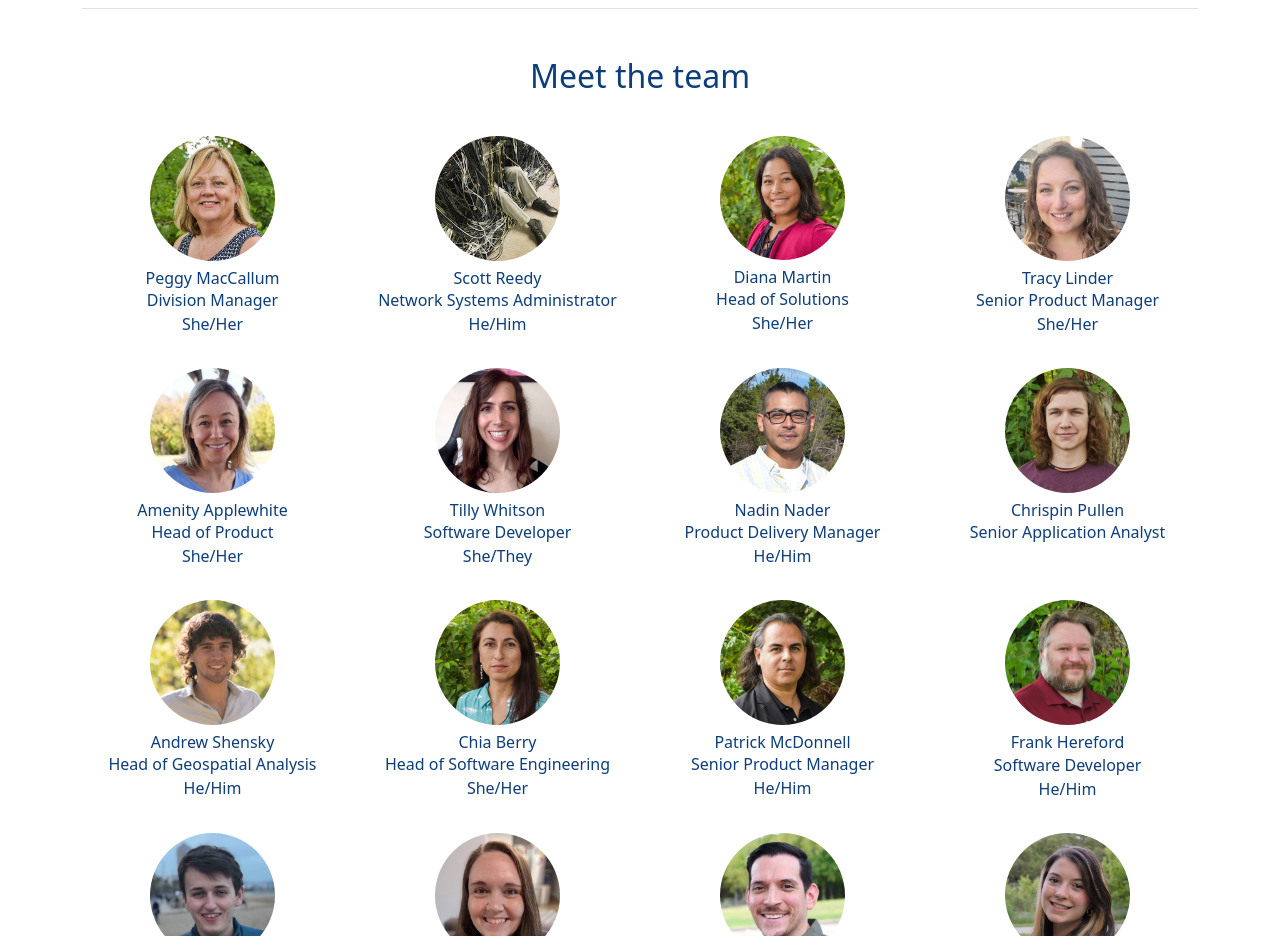
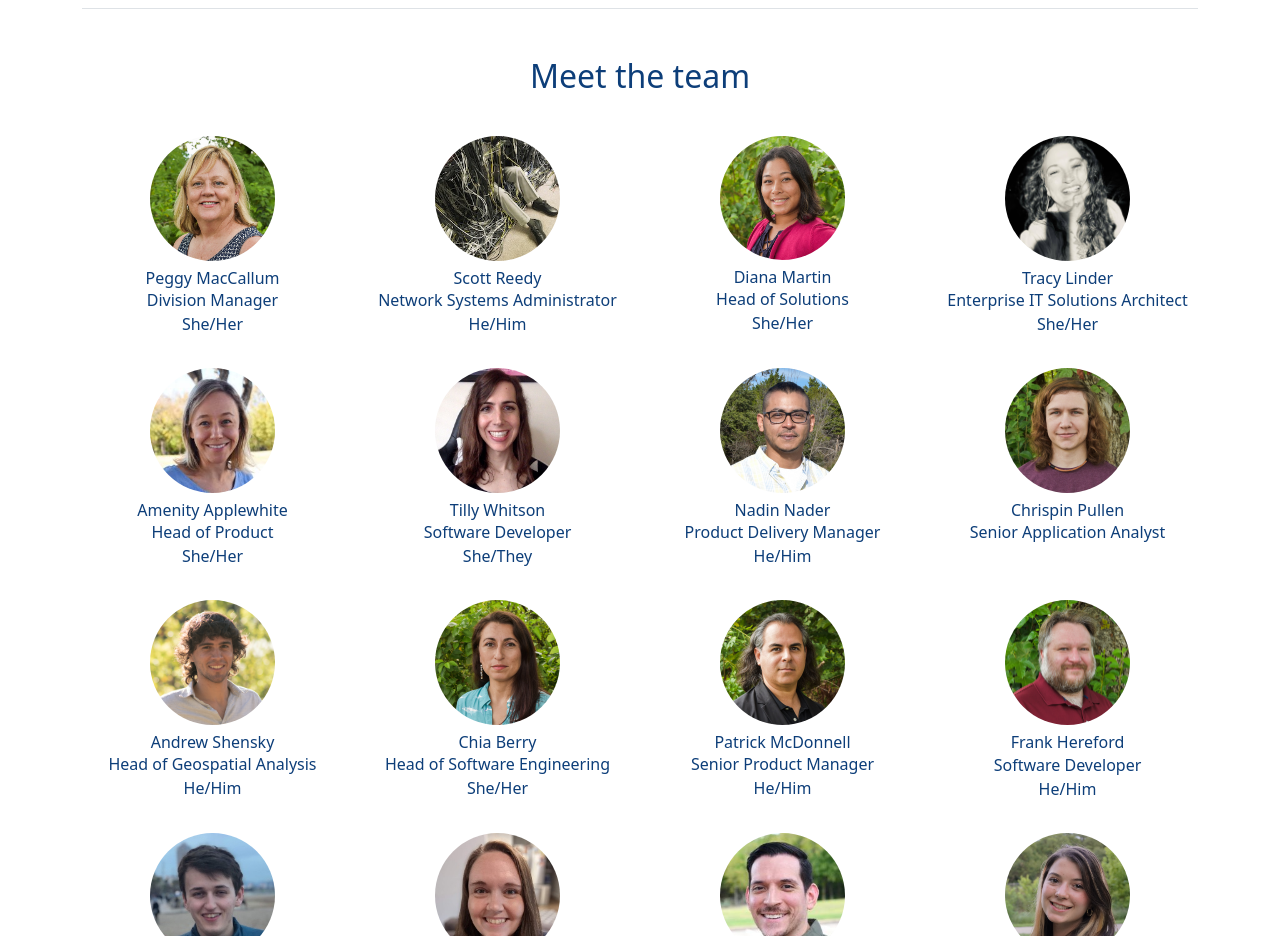
Before and after one commit to cityofaustin/atd-product, a Next.js app: page /about in a window 1280 px wide. Shown: the part 1000-1936 px from the top of the page. Built offline with nearby package versions, Linux system fonts and the light colour scheme; no server answers.

Commit message:
Update Tracy's title and photograph

```diff
--- a/pages/about/index.js
+++ b/pages/about/index.js
@@ -33,9 +33,9 @@ const TEAM_MEMBERS = [
   },
   {
     name: "Tracy Linder",
-    title: "Senior Product Manager",
+    title: "Enterprise IT Solutions Architect",
     pronouns: "She/Her",
-    src: "assets/headshots/tracy_linder.jpg",
+    src: "assets/headshots/tracy_linder.png",
   },
   {
     name: "Amenity Applewhite",
@@ -173,19 +173,19 @@ const TEAM_MEMBERS = [
     name: "David Gimnich",
     title: "IT Business Systems Analyst Sr.",
     pronouns: "He/Him",
-    src: "assets/headshots/david_gimnich.png"
+    src: "assets/headshots/david_gimnich.png",
   },
   {
     name: "William Graves",
     title: "Geospatial Analyst",
     pronouns: "He/Him",
-    src: "assets/headshots/william_graves.jpg"
+    src: "assets/headshots/william_graves.jpg",
   },
   {
     name: "Grant Statton",
     title: "GIS Analyst",
     pronouns: "He/Him",
-    src: "assets/headshots/grant_statton.jpg"
+    src: "assets/headshots/grant_statton.jpg",
   },
   {
     name: "Craig Jacobs",
@@ -203,13 +203,13 @@ const TEAM_MEMBERS = [
     name: "Ulfath Mir",
     title: "Business Systems Analyst",
     pronouns: "She/Her",
-    src: "assets/headshots/ulfath_mir.jpg"
+    src: "assets/headshots/ulfath_mir.jpg",
   },
   {
     name: "Ganesh Kamarapu",
     title: "Maximo Report Developer",
     pronouns: "He/Him",
-    src: "assets/headshots/ganesh_kamarapu.jpg"
+    src: "assets/headshots/ganesh_kamarapu.jpg",
   },
   {
     name: "Stephanie Moorer",
@@ -328,7 +328,7 @@ const TEAM_MEMBER_ALUMNI = [
     pronouns: "She/Her",
     src: "assets/headshots/Olivia_Luk.jpg",
   },
-    {
+  {
     name: "Arkadeep Bandyopadhyay",
     title: "Data Science Fellow",
     pronouns: "He/Him",
@@ -375,7 +375,10 @@ export default function AboutView(props) {
       <Row className="text-black">
         <Col>
           <p>
-          We leverage high-quality data and modern technology to empower Transportation and Public Works staff to improve operations, make data-informed decisions, and deliver excellent mobility services to the Austin community. We solve real problems for real people.
+            We leverage high-quality data and modern technology to empower
+            Transportation and Public Works staff to improve operations, make
+            data-informed decisions, and deliver excellent mobility services to
+            the Austin community. We solve real problems for real people.
           </p>
         </Col>
       </Row>
```
Also changed, not shown: public/assets/headshots/tracy_linder.jpg (deleted), public/assets/headshots/tracy_linder.png (added).
